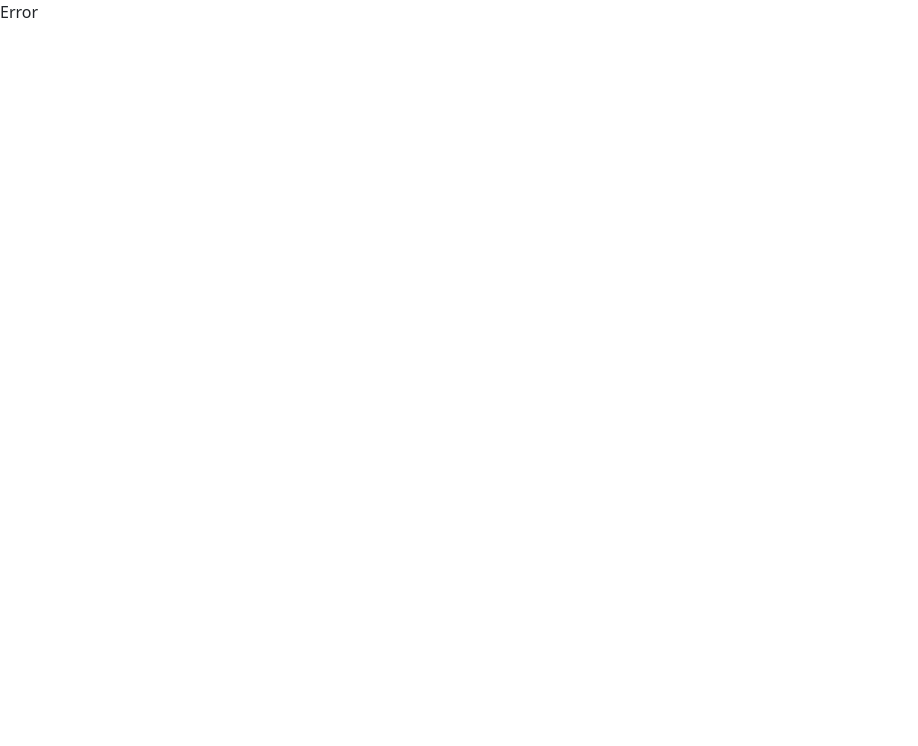
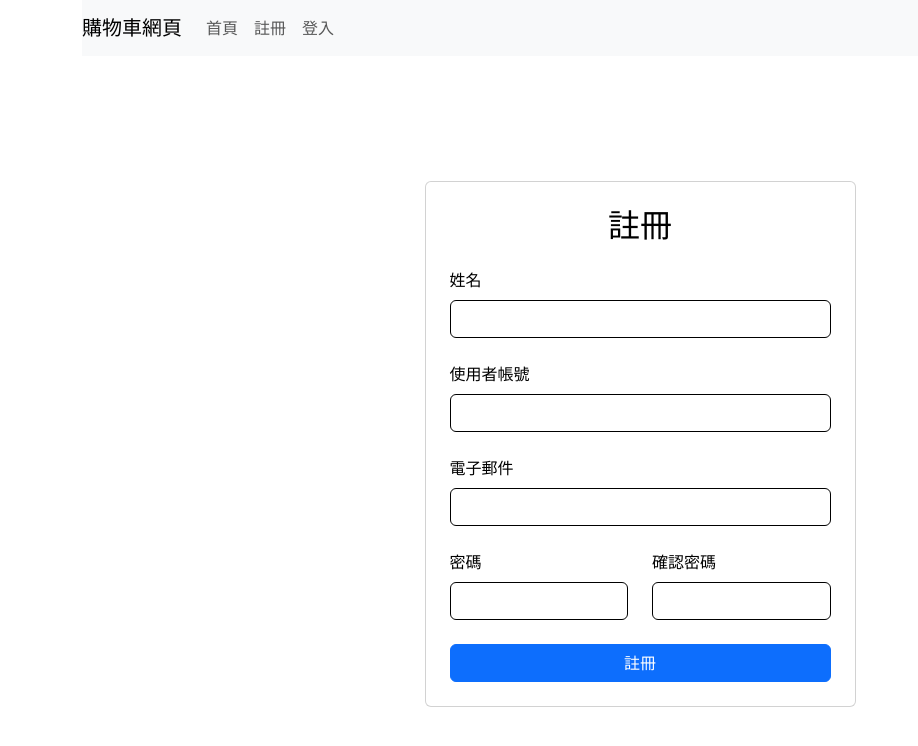
Before and after one commit to snowvegetable/shopping-app, a React (Vite) app: page /register in a window 1280 px wide. Before the commit this address had no page. Shown: the top 746 px of the page, without its empty margins (0-918 px from the left). Built offline with nearby package versions, Linux system fonts and the light colour scheme.

Commit message:
style login page & register page

```diff
--- a/src/components/Login.tsx
+++ b/src/components/Login.tsx
@@ -1,15 +1,11 @@
-// import Form from "react-bootstrap/Form";
 import { Container, Row, Col, Form, Button } from "react-bootstrap";
 
 export default function Login() {
   return (
     <Container className="d-flex vh-100 justify-content-center align-items-center">
       <Row className="justify-content-center w-100">
-        <Col md={4}>
-          <div
-            className="card p-4 text-white"
-            style={{ borderRadius: "8px", backgroundColor: "#1c1c1c" }}
-          >
+        <Col md={5}>
+          <div className="card p-4 text-black mb-4">
             <Form>
               <h2 className="text-center mb-4">登入</h2>
               <Form.Group controlId="formBasicEmail" className="mb-4">
@@ -17,9 +13,7 @@ export default function Login() {
                 <Form.Control
                   type="text"
                   style={{
-                    backgroundColor: "black",
-                    color: "white",
-                    width: "300px",
+                    color: "black",
                     border: "1px solid black",
                   }}
                   required
@@ -31,9 +25,7 @@ export default function Login() {
                 <Form.Control
                   type="password"
                   style={{
-                    backgroundColor: "black",
-                    color: "white",
-                    width: "300px",
+                    color: "black",
                     border: "1px solid black",
                   }}
                   required
--- a/src/components/NavigationBar.tsx
+++ b/src/components/NavigationBar.tsx
@@ -10,6 +10,7 @@ type PathItem = {
 //導覽列路徑
 const pathList: PathItem[] = [
   { name: "首頁", href: "/" },
+  { name: "註冊", href: "/register" },
   { name: "登入", href: "/login" },
 ];
 
--- /dev/null
+++ b/src/components/Register.tsx
@@ -0,0 +1,91 @@
+import { Container, Row, Col, Form, Button } from "react-bootstrap";
+
+export default function Register() {
+  return (
+    <Container className="d-flex vh-100 justify-content-center align-items-center">
+      <Row className="justify-content-center w-100">
+        <Col md={5}>
+          <div className="card p-4 text-black mb-4">
+            <Form>
+              <h2 className="text-center mb-4">註冊</h2>
+
+              <Form.Group controlId="formName" className="mb-4">
+                <Form.Label>姓名</Form.Label>
+                <Form.Control
+                  type="text"
+                  style={{
+                    color: "black",
+                    border: "1px solid black",
+                  }}
+                  required
+                />
+              </Form.Group>
+
+              <Form.Group controlId="formUserName" className="mb-4">
+                <Form.Label>使用者帳號</Form.Label>
+                <Form.Control
+                  type="text"
+                  style={{
+                    color: "black",
+                    border: "1px solid black",
+                  }}
+                  required
+                />
+              </Form.Group>
+
+              <Form.Group controlId="formEmail" className="mb-4">
+                <Form.Label>電子郵件</Form.Label>
+                <Form.Control
+                  type="text"
+                  style={{
+                    color: "black",
+                    border: "1px solid black",
+                  }}
+                  required
+                />
+              </Form.Group>
+
+              <Row className="justify-content-center">
+                <Col>
+                  <Form.Group controlId="formPassword" className="mb-4">
+                    <Form.Label>密碼</Form.Label>
+                    <Form.Control
+                      type="password"
+                      style={{
+                        color: "black",
+                        border: "1px solid black",
+                      }}
+                      required
+                    />
+                  </Form.Group>
+                </Col>
+
+                <Col>
+                  <Form.Group controlId="formConfirmPassword" className="mb-4">
+                    <Form.Label>確認密碼</Form.Label>
+                    <Form.Control
+                      type="password"
+                      style={{
+                        color: "black",
+                        border: "1px solid black",
+                      }}
+                      required
+                    />
+                  </Form.Group>
+                </Col>
+                {/* <Form.Text id="passwordHelpBlock" muted className="p-4">
+                  您的密碼長度必須為
+                  8-20個字符，包含字母和數字，且不得包含空格、特殊字符或表情符號
+                </Form.Text> */}
+              </Row>
+
+              <Button variant="primary" type="submit" className="w-100">
+                註冊
+              </Button>
+            </Form>
+          </div>
+        </Col>
+      </Row>
+    </Container>
+  );
+}
```
Also changed, not shown: src/router.tsx (+12 -7 lines), 1 other file (tests, documents, lock files or other folders).
